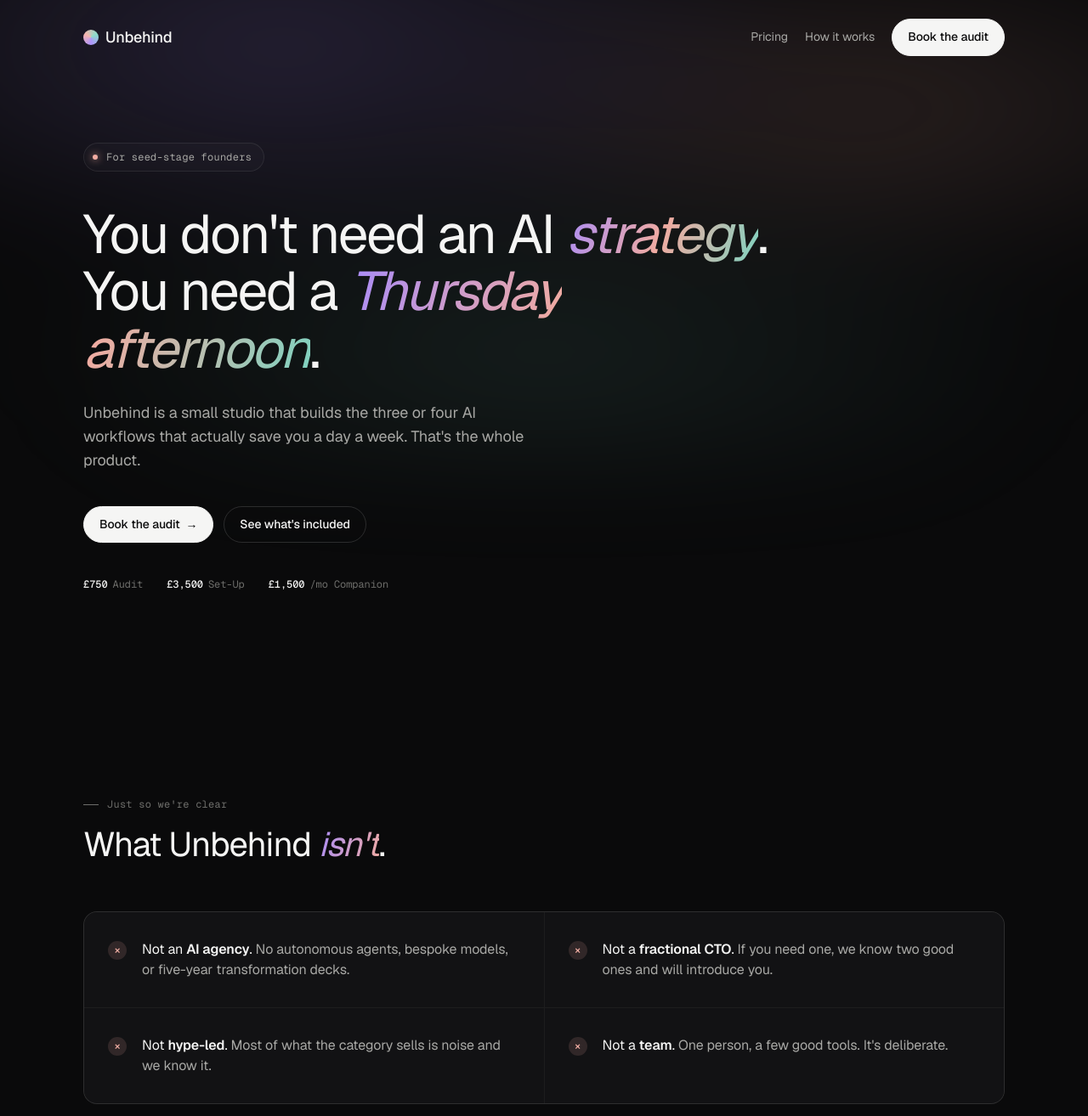
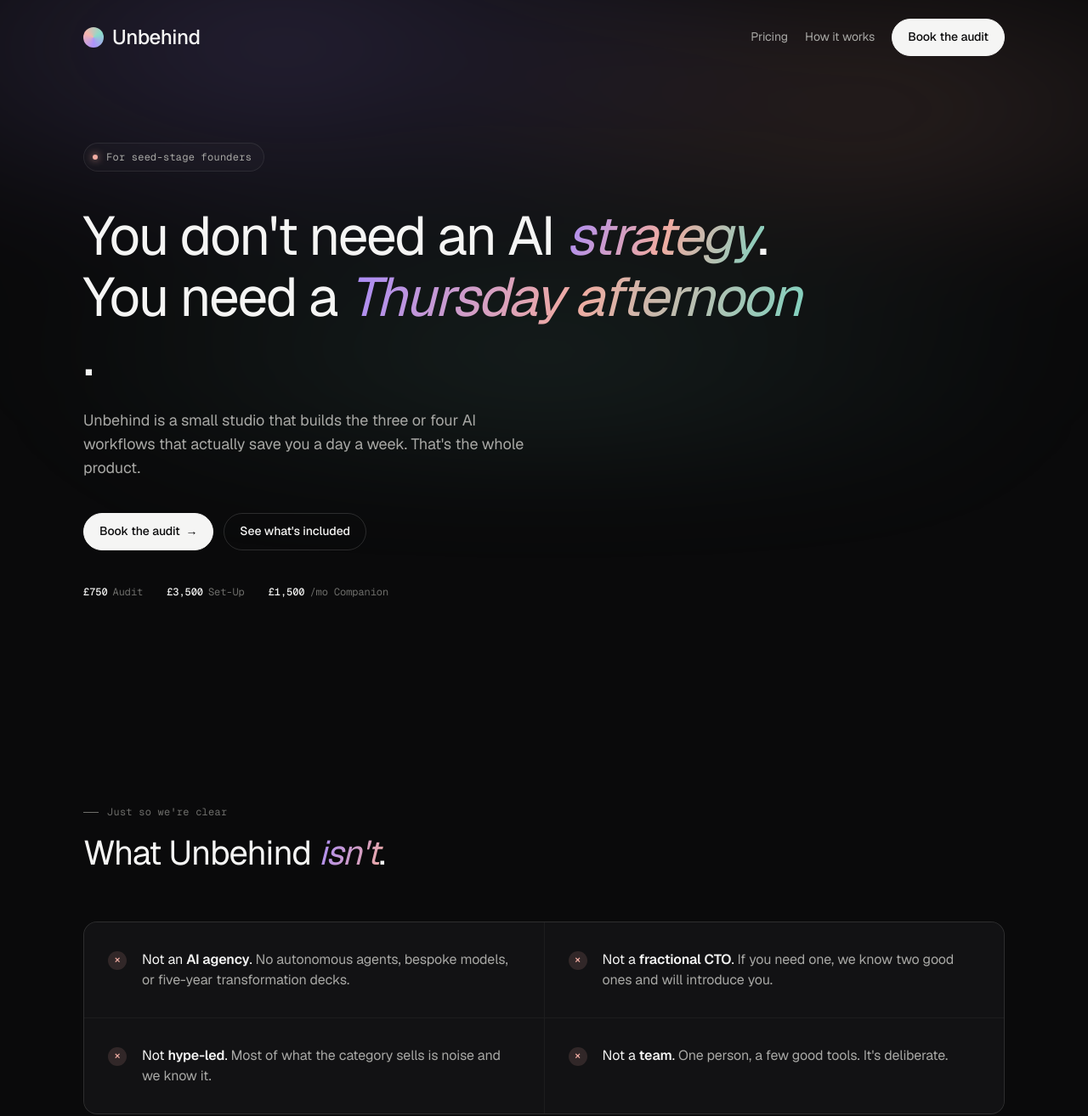
Before and after one commit to jwgh45-pixel/unbehind, a website: page index.html in a window 1280 px wide. Shown: the top 1314 px of the page at 85% size. Drawn offline with nearby package versions, Linux system fonts and the light colour scheme.

Commit message:
fix: enlarge wordmark (24px) + stop italic gradient letters clipping

```diff
--- a/index.html
+++ b/index.html
@@ -112,18 +112,18 @@
   .wordmark {
     font-family: 'Geist', sans-serif;
     font-weight: 500;
-    font-size: 18px;
-    letter-spacing: -0.015em;
+    font-size: 24px;
+    letter-spacing: -0.02em;
     color: var(--ink);
     display: flex;
     align-items: center;
-    gap: 8px;
+    gap: 10px;
   }
 
   .wordmark::before {
     content: '';
-    width: 18px;
-    height: 18px;
+    width: 24px;
+    height: 24px;
     border-radius: 50%;
     background: conic-gradient(from 180deg, var(--grad-1), var(--grad-2), var(--grad-3), var(--grad-1));
     filter: saturate(0.9) brightness(1.05);
@@ -230,6 +230,10 @@
     -webkit-text-fill-color: transparent;
     font-style: italic;
     font-weight: 400;
+    display: inline-block;
+    padding: 0.05em 0.12em 0.05em 0.02em;
+    margin: -0.05em -0.12em -0.05em -0.02em;
+    line-height: 1.12;
   }
 
   .hero-sub {
@@ -313,6 +317,10 @@
     background-clip: text;
     -webkit-text-fill-color: transparent;
     font-style: italic;
+    display: inline-block;
+    padding: 0.05em 0.12em 0.05em 0.02em;
+    margin: -0.05em -0.12em -0.05em -0.02em;
+    line-height: 1.18;
   }
 
   .section-lead {
```
